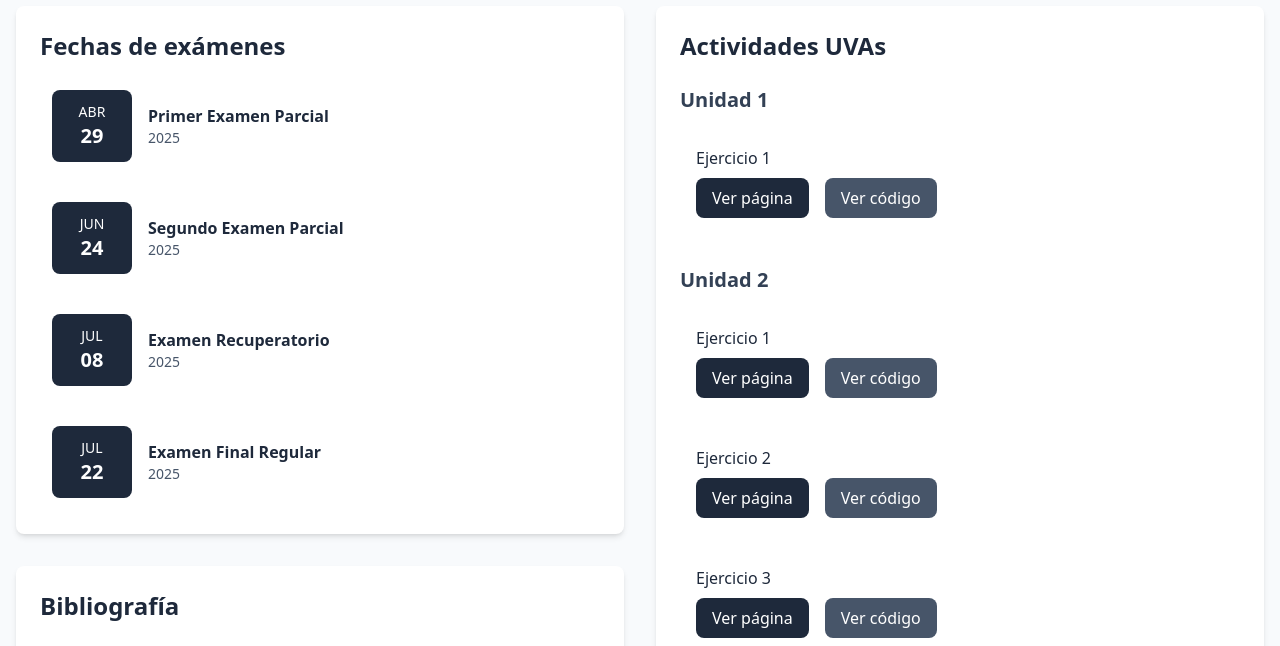
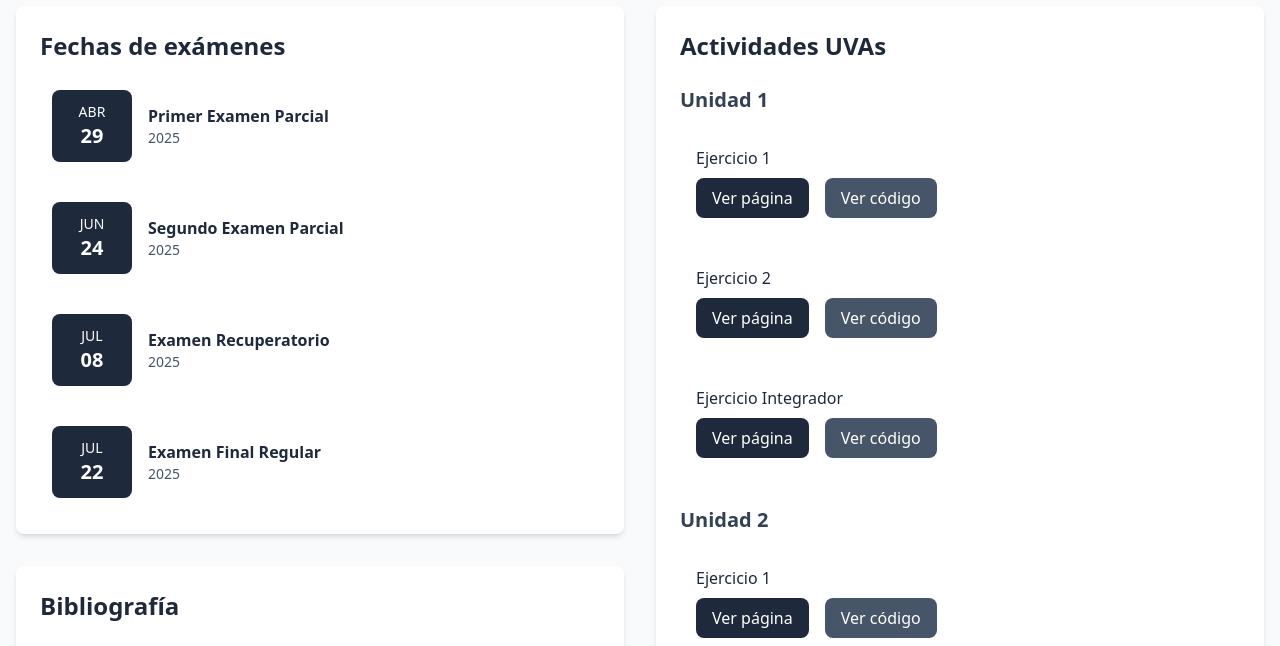
Before and after one commit to iivigarcia/desawebuva2_act_int, a plain HTML site: page index.html in a window 1280 px wide. Shown: the part 154-800 px from the top of the page. Drawn offline with nearby package versions, Linux system fonts and the light colour scheme.

Commit message:
modificacion de tareas

```diff
--- a/index.html
+++ b/index.html
@@ -129,6 +129,32 @@
                         <li class="p-4 rounded-lg hover:bg-slate-50 transition-colors">
                             <span class="font-medium text-slate-800 block mb-2">Ejercicio 1</span>
                             <div class="flex flex-wrap gap-4">
+                                <a href="https://iivigarcia.github.io/desawebuva1/sobre-mi.html" target="_blank"
+                                   class="inline-flex items-center px-4 py-2 bg-slate-800 text-white rounded-lg hover:bg-slate-700 transition-colors">
+                                    Ver página
+                                </a>
+                                <a href="https://github.com/iivigarcia/desawebuva1" target="_blank"
+                                   class="inline-flex items-center px-4 py-2 bg-slate-600 text-white rounded-lg hover:bg-slate-500 transition-colors">
+                                    Ver código
+                                </a>
+                            </div>
+                        </li>
+                        <li class="p-4 rounded-lg hover:bg-slate-50 transition-colors">
+                            <span class="font-medium text-slate-800 block mb-2">Ejercicio 2</span>
+                            <div class="flex flex-wrap gap-4">
+                                <a href="https://iivigarcia.github.io/desaweb/info_materia.html" target="_blank"
+                                   class="inline-flex items-center px-4 py-2 bg-slate-800 text-white rounded-lg hover:bg-slate-700 transition-colors">
+                                    Ver página
+                                </a>
+                                <a href="https://github.com/iivigarcia/desaweb" target="_blank"
+                                   class="inline-flex items-center px-4 py-2 bg-slate-600 text-white rounded-lg hover:bg-slate-500 transition-colors">
+                                    Ver código
+                                </a>
+                            </div>
+                        </li>
+                        <li class="p-4 rounded-lg hover:bg-slate-50 transition-colors">
+                            <span class="font-medium text-slate-800 block mb-2">Ejercicio Integrador</span>
+                            <div class="flex flex-wrap gap-4">
                                 <a href="https://iivigarcia.github.io/desawebuva1/" target="_blank"
                                    class="inline-flex items-center px-4 py-2 bg-slate-800 text-white rounded-lg hover:bg-slate-700 transition-colors">
                                     Ver página
@@ -139,6 +165,7 @@
                                 </a>
                             </div>
                         </li>
+
                     </ul>
                 </div>
 
```
